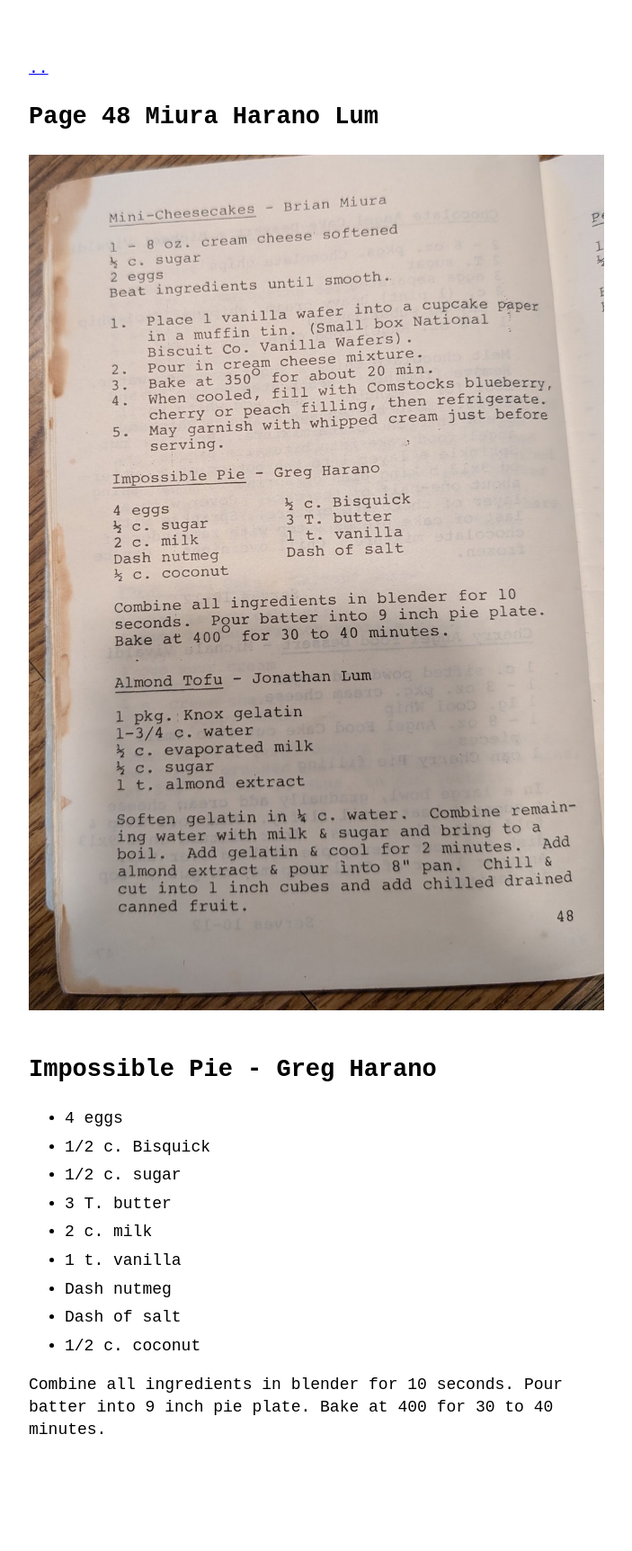
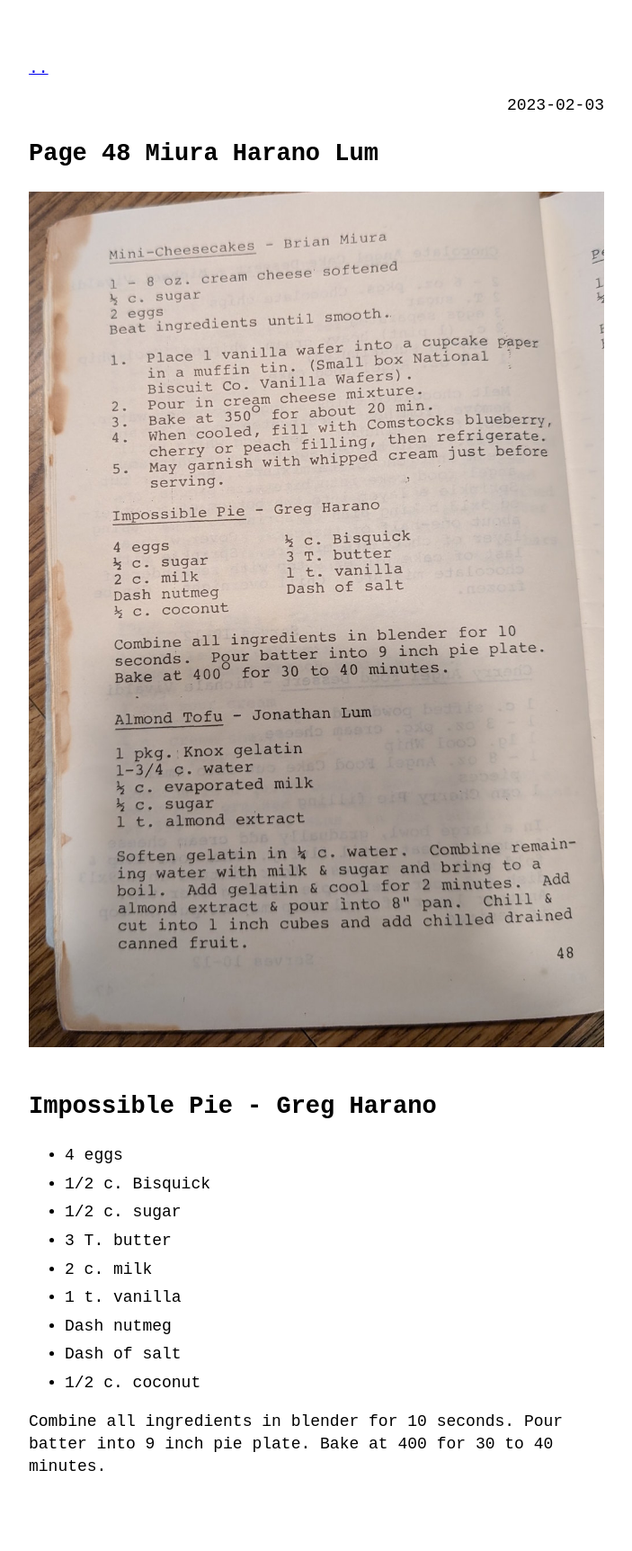
Before and after one commit to groceryshoppingisfun/weeklyfoodjournal, a Jekyll site: the page built from _posts/2023-02-03-Page-48-Miura-Harano-Lum.md, in a window 1280 px wide. Shown: the whole page at 90% size, without its empty margins (288-991 px from the left). Built offline with Jekyll 4.4.1, drawn with Linux system fonts in a browser that asks for light colours; before the commit the page ends 1682 px from its top, so only the background shows below that.

Commit message:
Update post.html

```diff
--- a/_layouts/post.html
+++ b/_layouts/post.html
@@ -5,9 +5,9 @@ layout: default
 {%-include back_link.html-%}
 
 <article>
-  <!--p class="post-meta">
+  <p class="post-meta">
     <time datetime="{{ page.date }}">{{ page.date | date: site.theme_config.date_format }}</time>
-  </p-->
+  </p>
 
   <h1>{{ page.title }}</h1>
 
```
